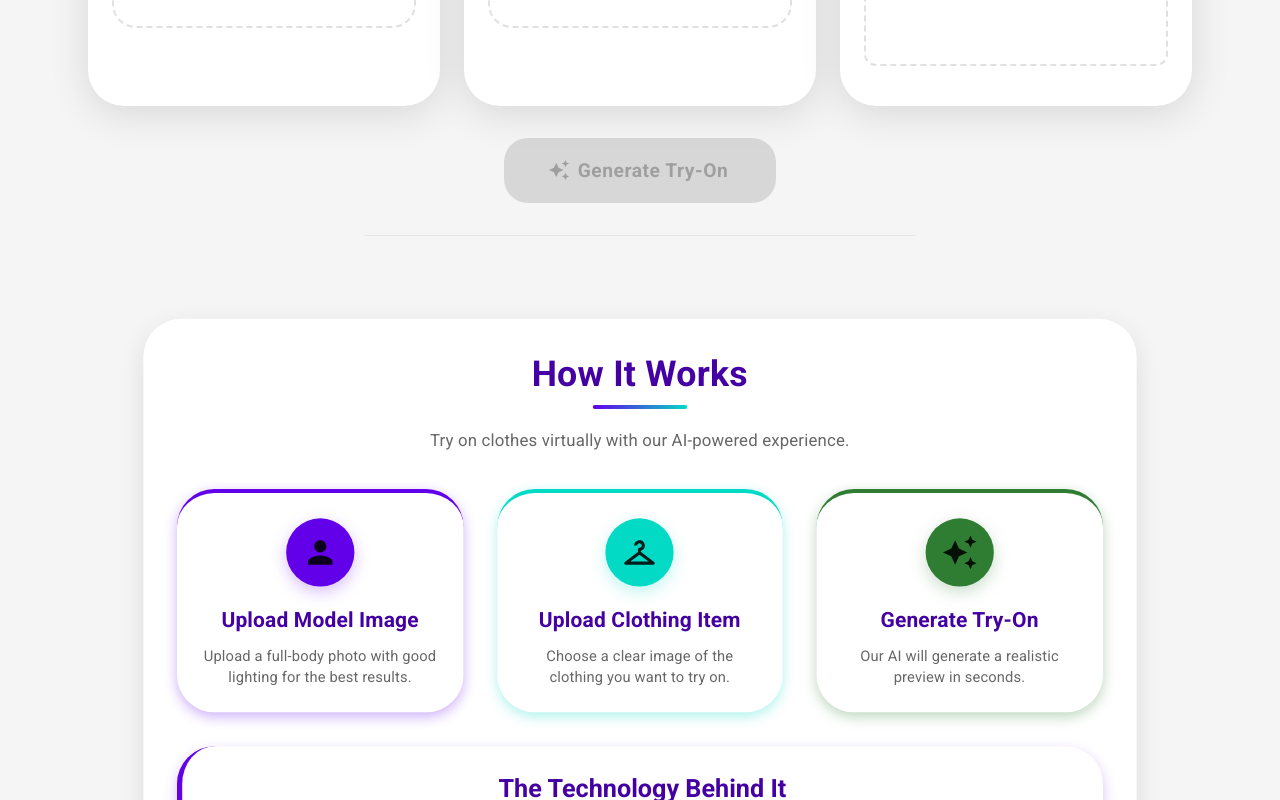
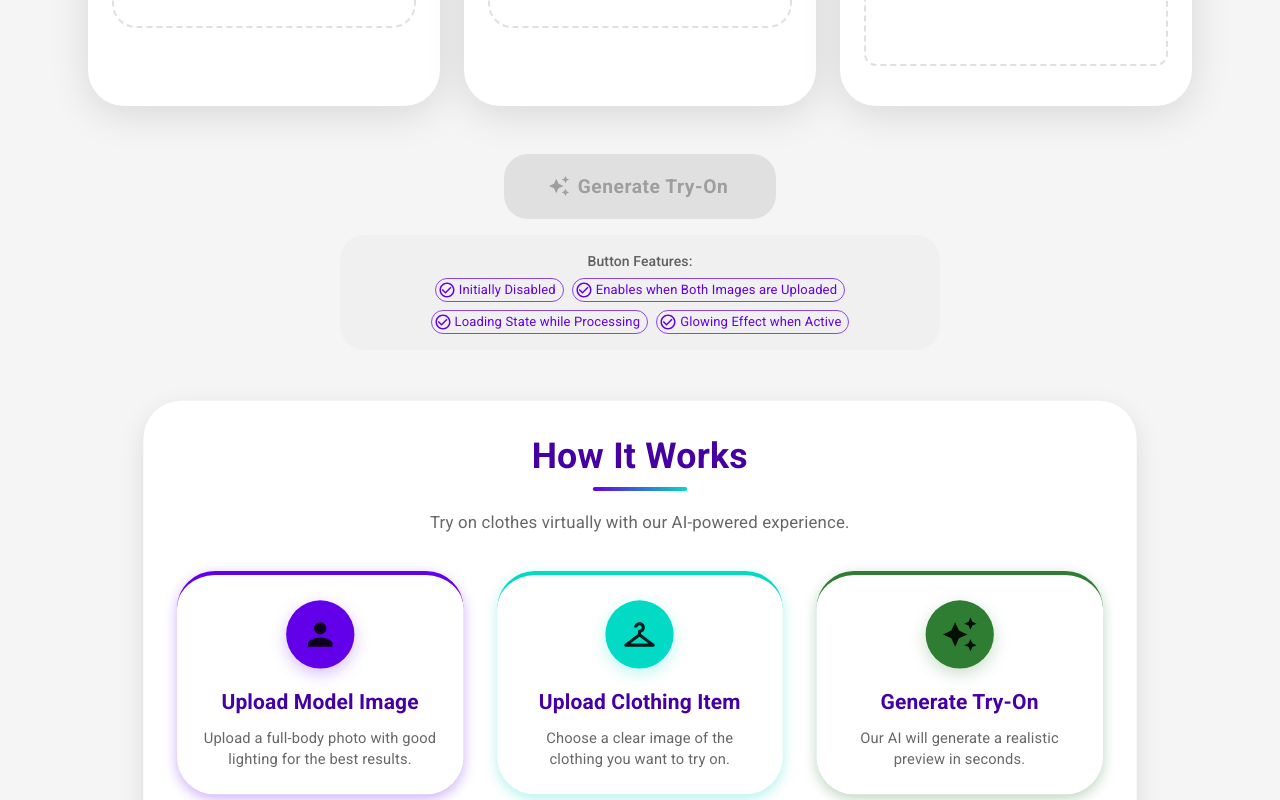
Before and after one commit to shubhamghadi123/virtualclothassistant, a React (Create React App) app: page / in a window 1280 px wide. Shown: the part 680-1480 px from the top of the page. Built offline with nearby package versions, Linux system fonts and the light colour scheme; no server answers; sample sign-in values are in the browser's storage.

Commit message:
Enhance Generate Try-On button with advanced features

```diff
--- a/src/components/VirtualTryOn.js
+++ b/src/components/VirtualTryOn.js
@@ -10,11 +10,14 @@ import {
   Alert,
   Snackbar,
   Container,
+  CircularProgress,
+  Chip,
 } from '@mui/material';
 import ImageUploadBox from './ImageUploadBox';
 import ResultBox from './ResultBox';
 import HowItWorks from './HowItWorks';
 import AutoAwesomeIcon from '@mui/icons-material/AutoAwesome';
+import CheckCircleOutlineIcon from '@mui/icons-material/CheckCircleOutline';
 import config from '../config';
 
 // Create a fallback image function outside of component
@@ -310,63 +313,116 @@ const VirtualTryOn = () => {
         </Grid>
       </Grid>
 
-      {/* Generate Try-On Button */}
-      <Box sx={{ mt: 4, mb: 4, display: 'flex', justifyContent: 'center' }}>
+      <Box sx={{ mt: 6, display: 'flex', justifyContent: 'center' }}>
         <Button
           variant="contained"
           color="primary"
           size="large"
           disabled={!modelImage || !clothImage || isLoading}
           onClick={handleGenerateResult}
-          startIcon={<AutoAwesomeIcon />}
+          startIcon={isLoading ? null : <AutoAwesomeIcon />}
           sx={{
             py: 2,
             px: 6,
             fontSize: '1.2rem',
             borderRadius: 2,
             minWidth: 250,
-            fontWeight: 600,
-            boxShadow: theme => !(!modelImage || !clothImage || isLoading) ?
-              '0 4px 15px rgba(98, 0, 238, 0.25)' : 'none',
+            position: 'relative',
+            overflow: 'hidden',
             transition: 'all 0.3s ease',
-            transform: 'translateY(0)',
-            '&:hover': {
-              boxShadow: theme => !(!modelImage || !clothImage || isLoading) ?
-                '0 6px 20px rgba(98, 0, 238, 0.35)' : 'none',
-              transform: theme => !(!modelImage || !clothImage || isLoading) ?
-                'translateY(-3px)' : 'translateY(0)',
-            },
-            '&:active': {
-              transform: 'translateY(0)',
-              boxShadow: theme => !(!modelImage || !clothImage || isLoading) ?
-                '0 2px 8px rgba(98, 0, 238, 0.2)' : 'none',
-            },
+            boxShadow: (modelImage && clothImage && !isLoading)
+              ? `0 0 10px 2px ${theme.palette.primary.main}40, 0 4px 15px ${theme.palette.primary.main}30`
+              : 'none',
+            animation: (modelImage && clothImage && !isLoading) ? 'pulse 2s infinite' : 'none',
             '@keyframes pulse': {
               '0%': {
-                boxShadow: '0 0 0 0 rgba(98, 0, 238, 0.4)'
+                boxShadow: `0 0 10px 2px ${theme.palette.primary.main}40, 0 4px 15px ${theme.palette.primary.main}30`
               },
-              '70%': {
-                boxShadow: '0 0 0 10px rgba(98, 0, 238, 0)'
+              '50%': {
+                boxShadow: `0 0 15px 5px ${theme.palette.primary.main}60, 0 4px 20px ${theme.palette.primary.main}50`
               },
               '100%': {
-                boxShadow: '0 0 0 0 rgba(98, 0, 238, 0)'
+                boxShadow: `0 0 10px 2px ${theme.palette.primary.main}40, 0 4px 15px ${theme.palette.primary.main}30`
               }
             },
-            animation: theme => !(!modelImage || !clothImage || isLoading) ?
-              'pulse 2s infinite' : 'none',
+            '&:disabled': {
+              backgroundColor: theme.palette.grey[300],
+              color: theme.palette.grey[500],
+            },
+            '&:hover': {
+              transform: (modelImage && clothImage && !isLoading) ? 'translateY(-3px)' : 'none',
+              boxShadow: (modelImage && clothImage && !isLoading)
+                ? `0 0 15px 5px ${theme.palette.primary.main}60, 0 8px 25px ${theme.palette.primary.main}40`
+                : 'none',
+            }
           }}
         >
-          Generate Try-On
+          {isLoading ? (
+            <>
+              <CircularProgress
+                size={24}
+                color="inherit"
+                sx={{ mr: 1 }}
+              />
+              Processing...
+            </>
+          ) : (
+            'Generate Try-On'
+          )}
         </Button>
       </Box>
 
-      {/* Subtle divider to maintain visual separation */}
-      <Divider sx={{ mt: 3, width: '50%', mx: 'auto', opacity: 0.5 }} />
+      {/* Feature list for the Generate Try-On button */}
+      <Box sx={{
+        mt: 2,
+        display: 'flex',
+        flexDirection: 'column',
+        alignItems: 'center',
+        p: 2,
+        borderRadius: 2,
+        bgcolor: 'rgba(0, 0, 0, 0.02)',
+        maxWidth: '600px',
+        mx: 'auto'
+      }}>
+        <Typography variant="subtitle2" color="textSecondary" gutterBottom>
+          Button Features:
+        </Typography>
+        <Box sx={{ display: 'flex', flexWrap: 'wrap', justifyContent: 'center', gap: 1 }}>
+          <Chip
+            icon={<CheckCircleOutlineIcon fontSize="small" />}
+            label="Initially Disabled"
+            size="small"
+            variant="outlined"
+            color="primary"
+          />
+          <Chip
+            icon={<CheckCircleOutlineIcon fontSize="small" />}
+            label="Enables when Both Images are Uploaded"
+            size="small"
+            variant="outlined"
+            color="primary"
+          />
+          <Chip
+            icon={<CheckCircleOutlineIcon fontSize="small" />}
+            label="Loading State while Processing"
+            size="small"
+            variant="outlined"
+            color="primary"
+          />
+          <Chip
+            icon={<CheckCircleOutlineIcon fontSize="small" />}
+            label="Glowing Effect when Active"
+            size="small"
+            variant="outlined"
+            color="primary"
+          />
+        </Box>
+      </Box>
 
       <Box
         ref={howItWorksRef}
         sx={{
-          mt: 3, // Reduced from mt: 6 to decrease the distance
+          mt: -1, // Reduced from mt: 6 to decrease the distance
           pt: 2,
           pb: 4,
           scrollMarginTop: '80px', // Add scroll margin to account for header
```
